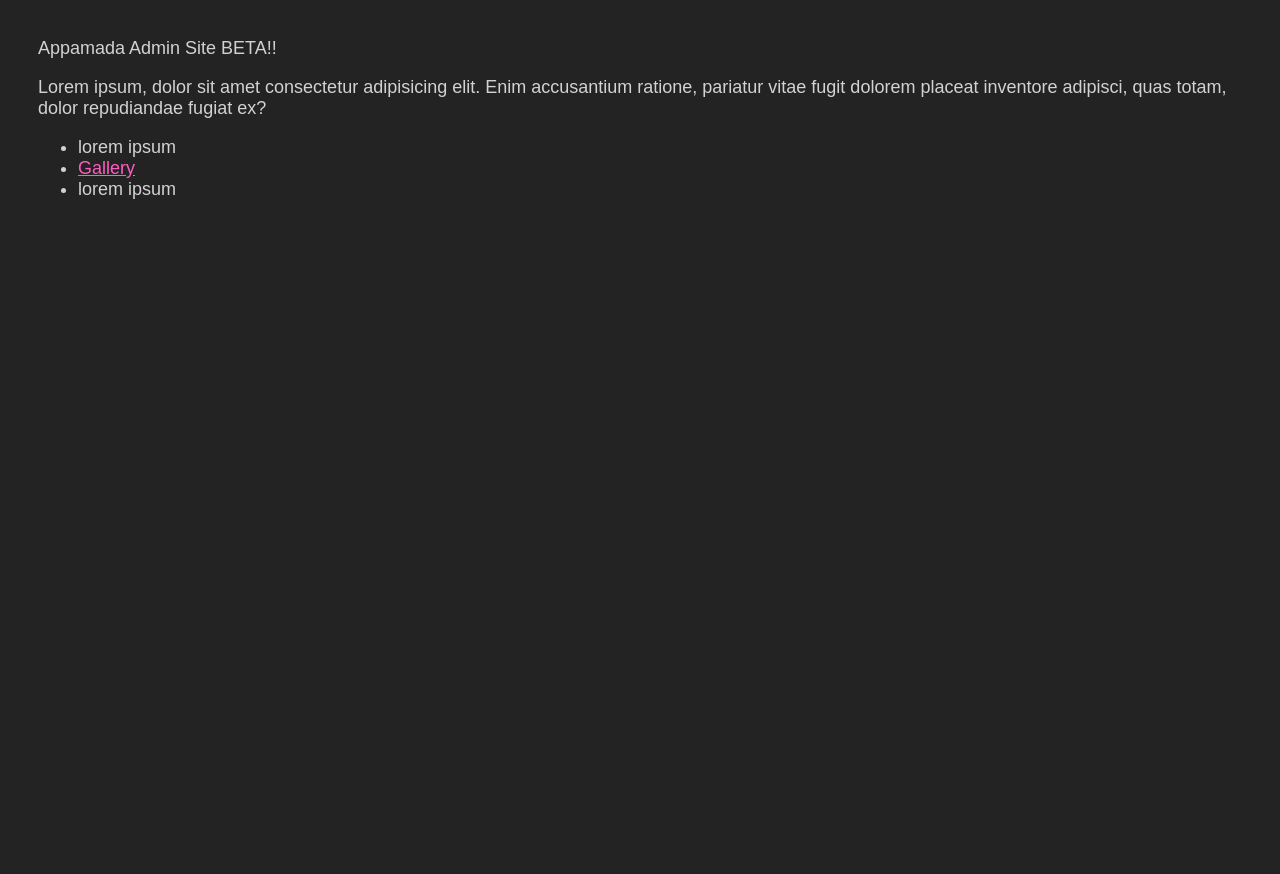
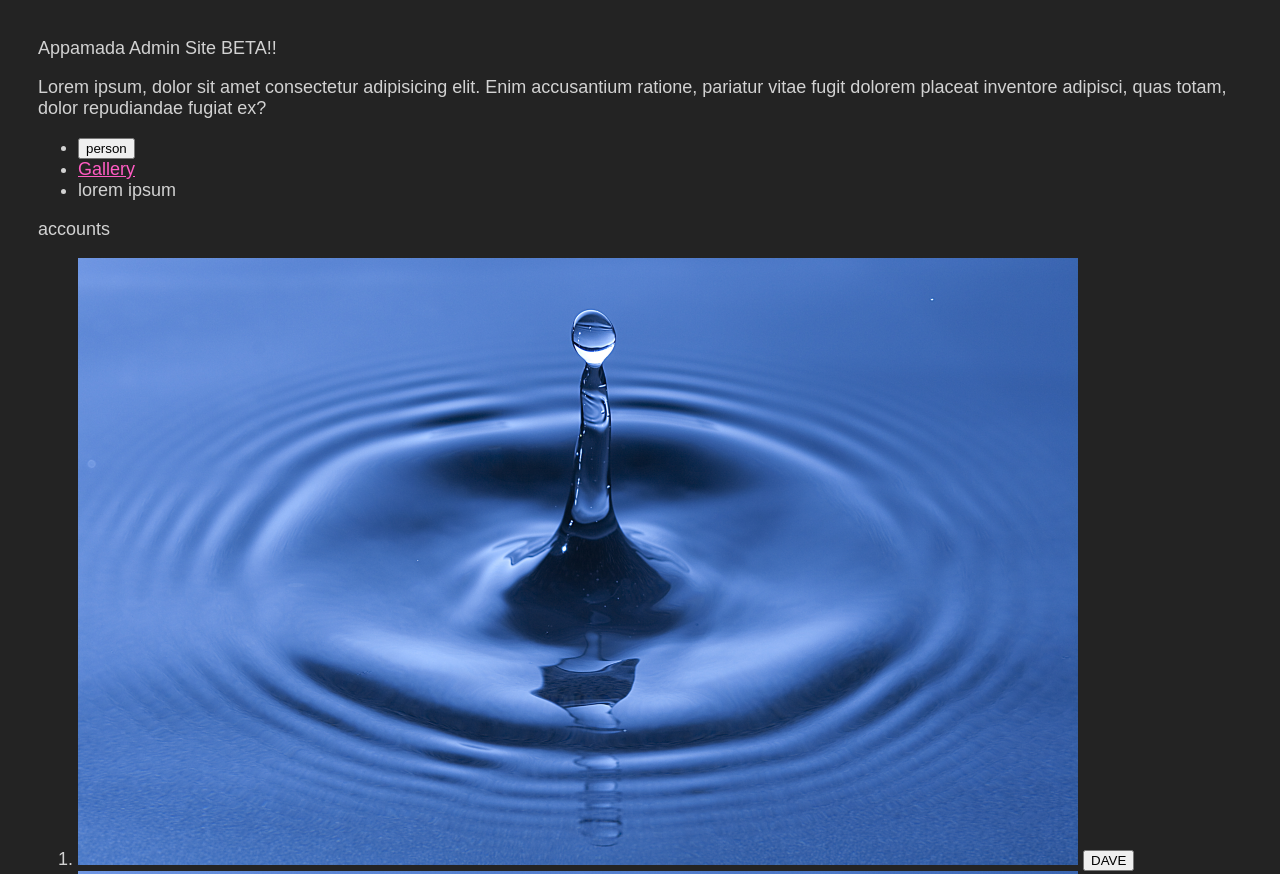
Before and after one commit to N4940/Appamada-Administrative-Services, a plain HTML site: page index.html in a window 1280 px wide. Shown: the top 874 px of the page. Before the commit the page ends 800 px from the top, so only its background shows below. Drawn offline with Linux system fonts and the light colour scheme.

Commit message:
AddedAccountsHTML

```diff
--- a/CSS/style.css
+++ b/CSS/style.css
@@ -66,3 +66,4 @@ body .NAV li:hover{
     border: 2px solid rgb(161, 161, 161);
     background-color: rgb(90, 90, 90);
 }
+/*account MODAL*/
--- a/index.html
+++ b/index.html
@@ -14,7 +14,7 @@
         </p>
         <ul id = "NAV">
             <li value="1">
-                lorem ipsum
+                <button> person </button>
             </li>
             <li value="2">
                 <a href="/pages/classGallery.html"> Gallery </a>
@@ -23,6 +23,18 @@
                 lorem ipsum
             </li>
         </ul>
+        <div class = "accountSelectModal">
+            <p>
+                accounts
+            </p>
+            <ol class = "accountsView">
+                <li value="1"> <img src="/images/WaterDroplet.png" alt="imageofAccountIcon"> <button>DAVE</button></li>
+                <li value="2"> <img src="/images/WaterDroplet.png"" alt="imageofAccountIcon"> <button>ADAM</button></li>
+                <li value="3"> <img src="/images/WaterDroplet.png"" alt="imageofAccountIcon"> <button>DAVY</button></li>
+                <li value="4"> <img src="/images/WaterDroplet.png"" alt="imageofAccountIcon"> <button>NAPA</button></li>
+                <li value="5"> <img src="/images/WaterDroplet.png"" alt="imageofAccountIcon"> <button>NATE</button></li>
+            </ol>
+        </div>
 
     </body>
 </html>
```
